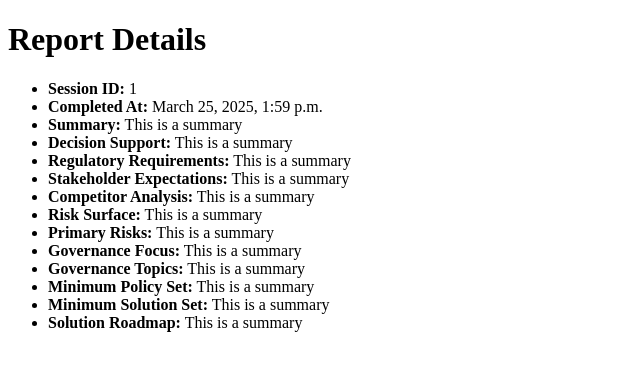
After one commit to ibrahimkurtogluuu/django_tutorial_docker, a Django app: page /grc/view_report/1/ in a window 1280 px wide. The commit adds this page. Shown: the top 371 px of the page, without its empty margins (0-640 px from the left). Run offline with Django 5.2, Linux system fonts and the light colour scheme; data comes from the database, SQL or seed files in the repository; both versions use the stored data as it was after the commit.

Commit message:
added opena api structured report

```diff
--- a/grc/models.py
+++ b/grc/models.py
@@ -65,6 +65,17 @@ class Report(models.Model):
     session_id = models.CharField(max_length=100, unique=True)  # Unique session
     completed_at = models.DateTimeField(auto_now_add=True)  # When report was generated
     summary = models.TextField(blank=True)  # Processed report data
+    decision_support = models.TextField(blank=True, null=True)
+    regulatory_requirements = models.TextField(blank=True, null=True)
+    stakeholder_expectations = models.TextField(blank=True, null=True)
+    competitor_analysis = models.TextField(blank=True, null=True)
+    risk_surface = models.TextField(blank=True, null=True)
+    primary_risks = models.TextField(blank=True, null=True)
+    governance_focus = models.TextField(blank=True, null=True)
+    governance_topics = models.TextField(blank=True, null=True)
+    minimum_policy_set = models.TextField(blank=True, null=True)
+    minimum_solution_set = models.TextField(blank=True, null=True)
+    solution_roadmap = models.TextField(blank=True, null=True)
 
     def __str__(self):
         return f"Report for session {self.session_id}"  # Show session ID
--- /dev/null
+++ b/grc/templates/grc/view_report.html
@@ -0,0 +1,27 @@
+<!DOCTYPE html>
+<html lang="en">
+<head>
+    <meta charset="UTF-8">
+    <meta name="viewport" content="width=device-width, initial-scale=1.0">
+    <title>View Report</title>
+</head>
+<body>
+    <h1>Report Details</h1>
+    <ul>
+        <li><strong>Session ID:</strong> {{ report.session_id }}</li>
+        <li><strong>Completed At:</strong> {{ report.completed_at }}</li>
+        <li><strong>Summary:</strong> {{ report.summary }}</li>
+        <li><strong>Decision Support:</strong> {{ report.decision_support }}</li>
+        <li><strong>Regulatory Requirements:</strong> {{ report.regulatory_requirements }}</li>
+        <li><strong>Stakeholder Expectations:</strong> {{ report.stakeholder_expectations }}</li>
+        <li><strong>Competitor Analysis:</strong> {{ report.competitor_analysis }}</li>
+        <li><strong>Risk Surface:</strong> {{ report.risk_surface }}</li>
+        <li><strong>Primary Risks:</strong> {{ report.primary_risks }}</li>
+        <li><strong>Governance Focus:</strong> {{ report.governance_focus }}</li>
+        <li><strong>Governance Topics:</strong> {{ report.governance_topics }}</li>
+        <li><strong>Minimum Policy Set:</strong> {{ report.minimum_policy_set }}</li>
+        <li><strong>Minimum Solution Set:</strong> {{ report.minimum_solution_set }}</li>
+        <li><strong>Solution Roadmap:</strong> {{ report.solution_roadmap }}</li>
+    </ul>
+</body>
+</html>
--- a/grc/urls.py
+++ b/grc/urls.py
@@ -6,4 +6,6 @@ urlpatterns = [
     path('standards/', views.standards, name='standards'),
     path('customers/', views.customers, name='customers'),
     path('reports/', views.reports, name='reports'),
+    path('create_report/<str:session_id>/', views.create_report, name='create_report'),
+    path('view_report/<str:session_id>/', views.view_report, name='view_report'),
 ]
--- a/grc/views.py
+++ b/grc/views.py
@@ -1,4 +1,4 @@
-from django.shortcuts import render
+from django.shortcuts import render, redirect
 from .models import Standard, Customer, Answer, Report, Question, Sector, SectorCategory
 from django.http import HttpResponseRedirect
 from django.urls import reverse
@@ -6,10 +6,27 @@ from django.utils import timezone
 from django.db.models import Count
 from django.db.models import Q
 from django.db.models import Sum
+from django.contrib import messages
+from openai import OpenAI
+import os
+from dotenv import load_dotenv
+from openai import Completion
+from pydantic import BaseModel
 
 # Create your views here.
 
 from django.http import HttpResponse
+
+load_dotenv()  # This loads the variables from .env
+
+# Now access your environment variable
+api_key = os.environ.get('OPENAI_API_KEY', "OPENAI_API_KEY")
+# print("WWWWWWWWWWWWWWWWWWWWWWWWWWWWWWWW", api_key)
+if api_key is None:
+    raise ValueError("API key is not set in the environment variables.")
+
+client = OpenAI(api_key=api_key)
+
 
 
 def index(request):
@@ -27,7 +44,10 @@ def customers(request):
 
 
 def reports(request):
-    # Get all questions
+
+
+    reports = Report.objects.all()
+
     total_questions = Question.objects.count()
 
     # Get sessions where all questions have been answered
@@ -42,14 +62,119 @@ def reports(request):
     all_sessions = Answer.objects.values_list('session_id', flat=True).distinct()
 
     # Get sessions in all_sessions but not in sessions_with_all_questions_answered
-    sessions_not_answered_all_questions = all_sessions.exclude(
-        id__in=sessions_with_all_questions_answered
-    )
+    sessions_not_answered_all_questions = set(all_sessions) - set(sessions_with_all_questions_answered)
+
+
+    answers = Answer.objects.all()
+    first_answer_date = answers[0].submitted_at
+
+    # Prepare a dictionary to check report existence for each session
+    session_report_status = {
+        session_id: Report.objects.filter(session_id=session_id).exists()
+        for session_id in sessions_with_all_questions_answered
+    }
 
     context = {
         'sessions_with_all_questions_answered': sessions_with_all_questions_answered,
         'all_sessions': all_sessions,
         'sessions_not_answered_all_questions': sessions_not_answered_all_questions,
+        'date': first_answer_date,
+        'session_report_status': session_report_status,
     }
 
     return render(request, 'grc/reports.html', context)
+
+def create_report(request, session_id):
+    if request.method == "POST":
+
+        # Get all answers for the given session_id
+        answers = Answer.objects.filter(session_id=session_id)
+        questions = Question.objects.all()
+        answer_texts_list = answers.values_list('response', flat=True)
+        question_texts_list = questions.values_list('text', flat=True)
+        # pairing the questions and answers in a dictionary
+        question_answer_pair = {
+        question_texts_list[i]:answer_texts_list[i]
+        for i in range(0,11)
+        }
+
+        # Prepare the prompt for the API
+            # Define the prompt as discussed
+        prompt = (
+            "Analyze the following answers provided by the institution to identify deficiencies in governance, compliance, "
+            "and information security across multiple areas. For each of the following topics, write a concise, well-thought-out "
+            "a list of sentences, total 100 words at most as bullet items (3-4 sentences) that is specific, highlights potential areas for improvement, "
+            "and provides tangible, actionable suggestions for strengthening each area. The topics to address are: "
+            "decision support, regulatory requirements, stakeholder expectations, competitor analysis, risk surface, "
+            "primary risks, governance focus, governance topics, minimum policy set, minimum solution set, and solution roadmap. "
+            "Focus particularly on any governance inefficiencies, compliance shortfalls, and security vulnerabilities, offering "
+            "practical recommendations wherever relevant. And give them a solution road map to deal with those inefficiencies. Here are the institution’s responses to asked questions:\n\n"
+            f"{question_answer_pair}"
+        )
+
+        # Define structured output model for parsing the API response
+        class AnalysisResponse(BaseModel):
+            decision_support: str
+            regulatory_requirements: str
+            stakeholder_expectations: str
+            competitor_analysis: str
+            risk_surface: str
+            primary_risks: str
+            governance_focus: str
+            governance_topics: str
+            minimum_policy_set: str
+            minimum_solution_set: str
+            solution_roadmap: str
+
+
+        if Report.objects.filter(session_id=session_id).values('summary').exists() == True:
+            messages.error(request, f"Report for session {session_id} already exists!")
+            return redirect('reports')
+        # Create a report for the given session_id
+        else:
+
+                # Call the API with structured response format
+            try:
+                completion = client.beta.chat.completions.parse(
+                    model="gpt-4o-mini",
+                    messages=[
+                        {"role": "system", "content": "You are an analytical assistant."},
+                        {"role": "user", "content": prompt}
+                    ],
+                    response_format=AnalysisResponse,
+                    max_tokens=1500  # Adjust based on estimated need for longer outputs
+                )
+
+                # Access the structured response
+                analysis_result = completion.choices[0].message.parsed
+
+                Report.objects.create(
+                    session_id=session_id,
+                    completed_at=timezone.now(),
+                    decision_support=analysis_result.decision_support,
+                    regulatory_requirements=analysis_result.regulatory_requirements,
+                    stakeholder_expectations=analysis_result.stakeholder_expectations,
+                    competitor_analysis=analysis_result.competitor_analysis,
+                    risk_surface=analysis_result.risk_surface,
+                    primary_risks=analysis_result.primary_risks,
+                    governance_focus=analysis_result.governance_focus,
+                    governance_topics=analysis_result.governance_topics,
+                    minimum_policy_set=analysis_result.minimum_policy_set,
+                    minimum_solution_set=analysis_result.minimum_solution_set,
+                    solution_roadmap=analysis_result.solution_roadmap
+                )
+
+            except Exception as e:
+                print("Error generating structured output:", e)
+
+
+
+            if Report.objects.filter(session_id=session_id).values('summary').exists():
+                messages.success(request, f"Report for session {session_id} has been created successfully!")
+        return redirect('reports')  # Redirect back to the reports page
+
+
+def view_report(request, session_id):
+    report = Report.objects.get(session_id=session_id)
+    context = {'report': report}
+    return render(request, 'grc/view_report.html', context)
--- a/mysite/settings.py
+++ b/mysite/settings.py
@@ -34,6 +34,7 @@ ALLOWED_HOSTS = os.environ.get("DJANGO_ALLOWED_HOSTS", "127.0.0.1").split(",")
 # Application definition
 
 INSTALLED_APPS = [
+    "django_extensions",
     "mptt",
     "polls.apps.PollsConfig",
     "grc.apps.GrcConfig",
```
Also changed, not shown: grc/templates/grc/reports.html (+34 -4 lines), grc/templatetags/dict_filters.py (added, +7 -0 lines), requirements.txt (+91 -0 lines), db.sqlite3, grc/migrations/0011_report_competitor_analysis_report_decision_support_and_more.py (added), grc/templatetags/__init__.py (added).
